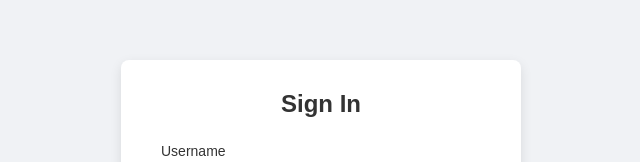
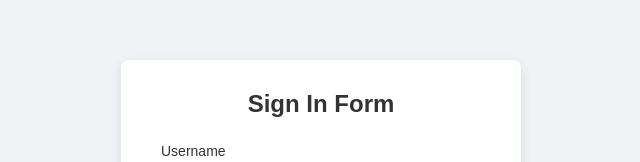
Before and after one commit to Zin-Yaway/signup-form, a plain HTML site: page index.html in a window 1280 px wide. Shown: the part 154-316 px from the top of the page, without its empty margins (319-959 px from the left). Drawn offline with Linux system fonts and the light colour scheme.

Commit message:
Change heading name in feature-branch

```diff
--- a/index.html
+++ b/index.html
@@ -9,7 +9,7 @@
 <body>
   <div class="form-container">
     <div class="form-box">
-      <h2>Sign In</h2>
+      <h2>Sign In Form</h2>
       <form action="#">
         <div class="input-field">
           <label for="username">Username</label>
```
